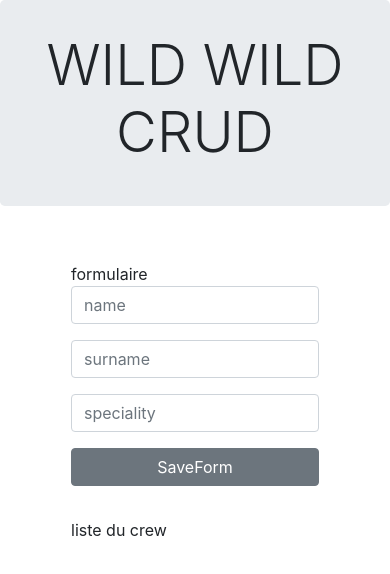
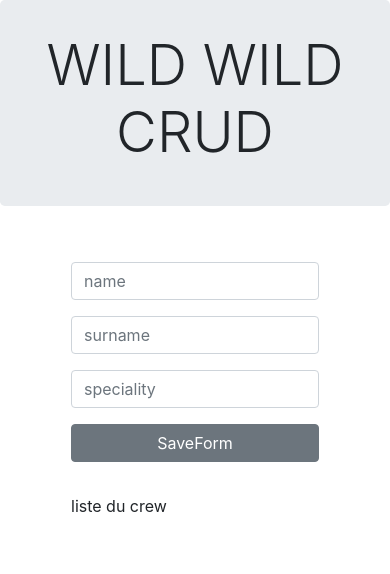
Before and after one commit to Melec-H/wild-wild-crud, a React (Create React App) app: page / in a window 390 px wide. Shown: the top 574 px of the page. Built offline with nearby package versions, Linux system fonts and the light colour scheme.

Commit message:
adding one layer: SailingForAdventure

```diff
--- a/src/App.js
+++ b/src/App.js
@@ -1,7 +1,9 @@
-import Crew from './components/crew';
-import FindCrewmate from './components/FindCrewmate';
+import SailingForAdventure from './components/SailingForAdventure'
 
 function App() {
+
+
+
   return (
     <div className="row">
       <div className="col-md-10 offset-md-1 ">
@@ -12,13 +14,7 @@ function App() {
             </div>
 
           <div className="row m-5">
-            <div className="col-md-5 m-2">
-              formulaire
-              <FindCrewmate/>
-            </div>
-            <div className="col-md-5 m-2">
-              <Crew/>
-            </div>
+            <SailingForAdventure/>
           </div>
 
         </div>
--- a/src/components/FindCrewmate.jsx
+++ b/src/components/FindCrewmate.jsx
@@ -1,6 +1,6 @@
 import react, {useState, useEffect} from 'react';
 
-const FindCrewmate = () => {
+const FindCrewmate = ({addOrEdit}) => {
 
     const initialFieldValues = {
         name: '',
@@ -20,8 +20,9 @@ const FindCrewmate = () => {
 
     const handleSubmit = e => {
         e.preventDefault()
-        console.log('recreation')
-        console.log(fieldValues)
+
+        //add verification
+        addOrEdit(fieldValues)
     }
 
     return (
--- /dev/null
+++ b/src/components/SailingForAdventure.jsx
@@ -0,0 +1,21 @@
+import Crew from './crew';
+import FindCrewmate from './FindCrewmate';
+
+const SailingForAdventure = () => {
+
+    const addOrEdit = sailorInfos => {
+        console.log(sailorInfos)
+    }
+    return(
+    <>
+        <div className="col-md-5 m-2">
+            <FindCrewmate addOrEdit={addOrEdit}/>
+        </div>
+        <div className="col-md-5 m-2">
+            <Crew/>
+        </div>
+    </>
+    )
+}
+
+export default SailingForAdventure;
```
